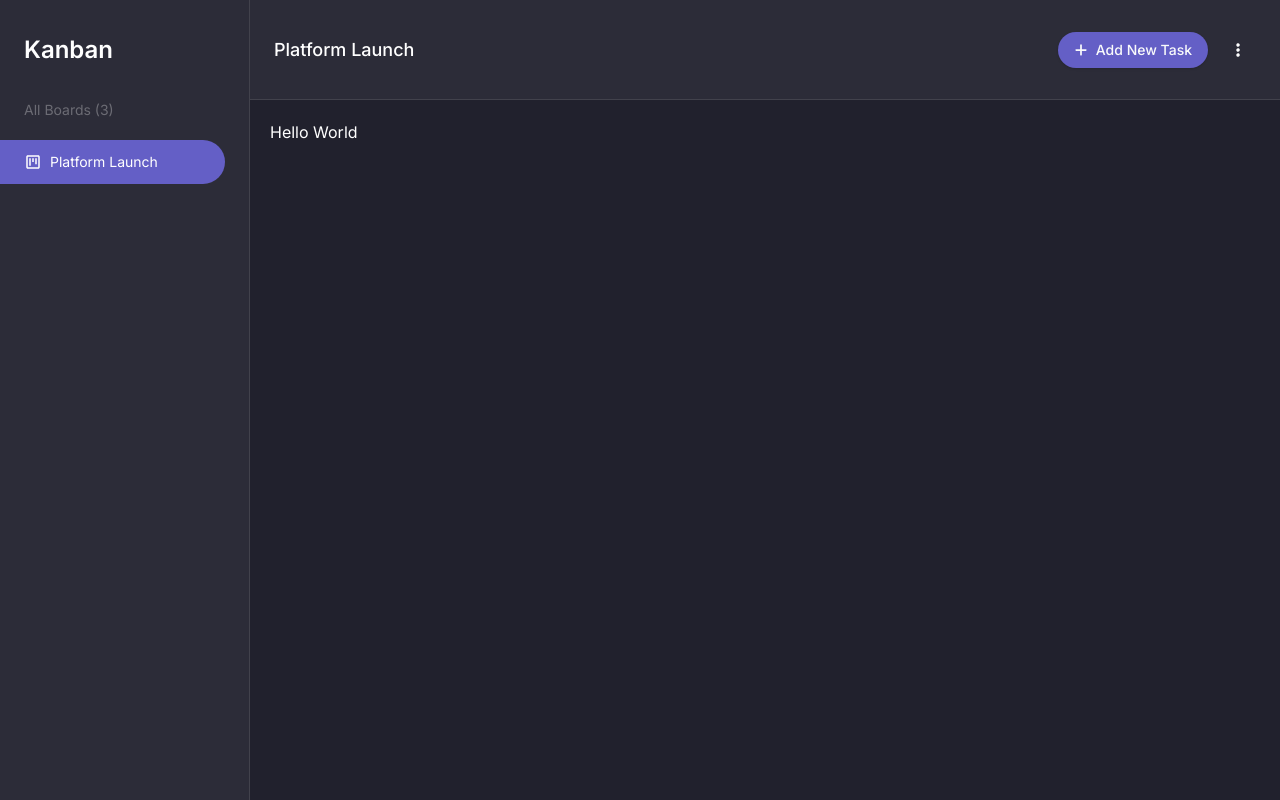
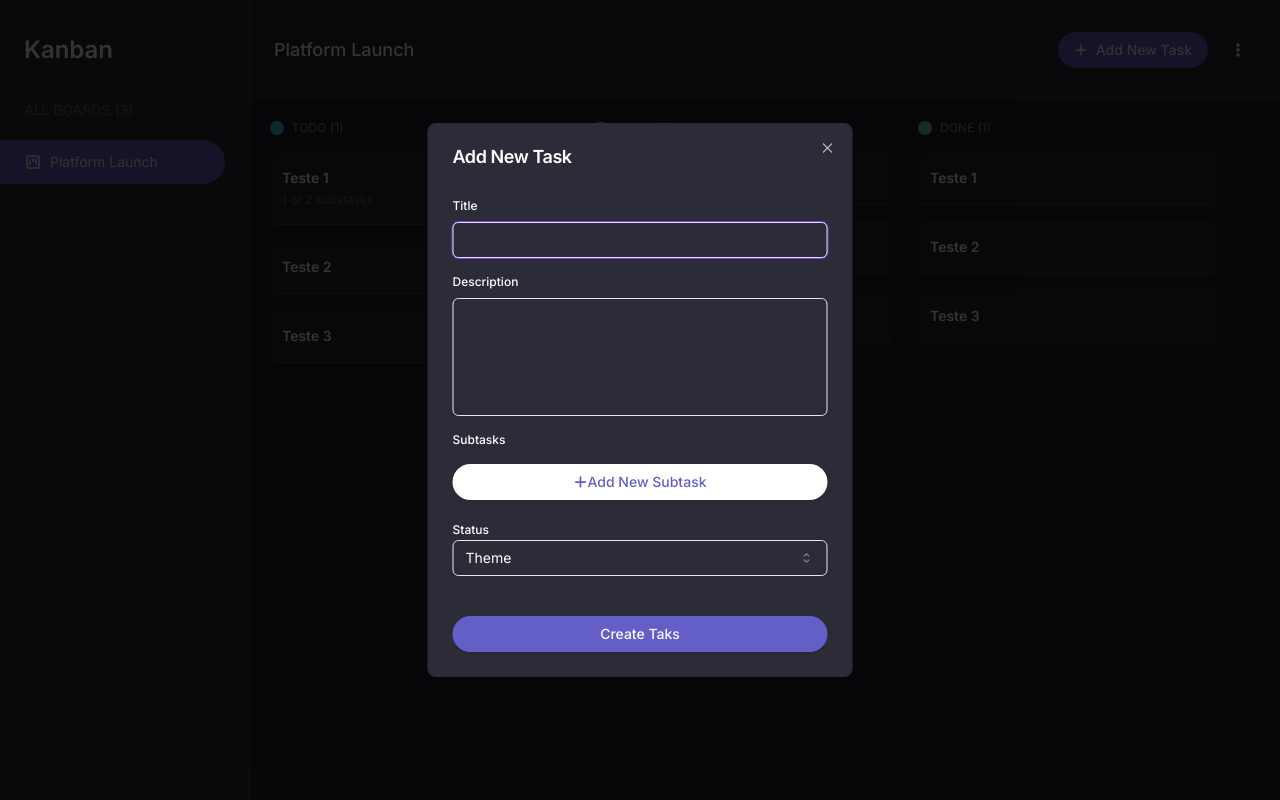
Before and after one commit to DaniloCHGS/kanban-app, a Next.js app: page / in a window 1280 px wide. Both pictures are taken after a click on the button "Add New Task". Built offline with nearby package versions, Linux system fonts and the light colour scheme.

Commit message:
Structure of kanban

```diff
--- /dev/null
+++ b/app/components/AddNewTaks.tsx
@@ -0,0 +1,106 @@
+"use client";
+
+import { Button } from "@/components/ui/button";
+import {
+  Dialog,
+  DialogContent,
+  DialogFooter,
+  DialogHeader,
+  DialogTitle,
+  DialogTrigger,
+} from "@/components/ui/dialog";
+import { Input } from "@/components/ui/input";
+import { Label } from "@/components/ui/label";
+import { Textarea } from "@/components/ui/textarea";
+import { FaPlus } from "react-icons/fa6";
+import { Subtask } from "./subtask";
+import { useState } from "react";
+import { v4 as uuidv4 } from "uuid";
+import {
+  Select,
+  SelectContent,
+  SelectItem,
+  SelectTrigger,
+  SelectValue,
+} from "@/components/ui/select";
+
+export function AddNewTaks() {
+  const [substasks, setSubstasks] = useState<string[]>([]);
+
+  function addNewSubstasks() {
+    const newSubstasks: string = uuidv4();
+    setSubstasks([...substasks, newSubstasks]);
+  }
+
+  function removeSubstasks(sub: string) {
+    const filteredSubstasks: string[] = substasks.filter(
+      (task) => task !== sub,
+    );
+    setSubstasks([...filteredSubstasks]);
+  }
+
+  return (
+    <Dialog>
+      <DialogTrigger asChild>
+        <Button className="gap-2 rounded-full">
+          <FaPlus /> Add New Task
+        </Button>
+      </DialogTrigger>
+      <DialogContent className="border-theme-secondary bg-theme-secondary text-white sm:max-w-[425px]">
+        <DialogHeader>
+          <DialogTitle>Add New Task</DialogTitle>
+        </DialogHeader>
+        <div className="grid gap-4 py-4">
+          <div className="grid gap-2">
+            <Label className="text-xs" htmlFor="title">
+              Title
+            </Label>
+            <Input id="title" />
+          </div>
+          <div className="grid gap-2">
+            <Label className="text-xs" htmlFor="description">
+              Description
+            </Label>
+            <Textarea id="description" rows={5} className="resize-none" />
+          </div>
+          <div className="grid gap-2">
+            <Label className="text-xs">Subtasks</Label>
+            <div className="grid max-h-[168px] gap-2 overflow-y-auto">
+              {substasks.length > 0 &&
+                substasks.map((substasks) => (
+                  <Subtask.Add
+                    key={substasks}
+                    onRemove={() => removeSubstasks(substasks)}
+                  />
+                ))}
+            </div>
+            <Button
+              onClick={addNewSubstasks}
+              className="rounded-full bg-white text-theme-purple hover:text-white"
+            >
+              <FaPlus /> Add New Subtask
+            </Button>
+            <div className="my-2">
+              <Label className="text-xs">Status</Label>
+              <Select>
+                <SelectTrigger>
+                  <SelectValue placeholder="Theme" />
+                </SelectTrigger>
+                <SelectContent>
+                  <SelectItem value="light">Light</SelectItem>
+                  <SelectItem value="dark">Dark</SelectItem>
+                  <SelectItem value="system">System</SelectItem>
+                </SelectContent>
+              </Select>
+            </div>
+          </div>
+        </div>
+        <DialogFooter>
+          <Button type="submit" className="w-full rounded-full">
+            Create Taks
+          </Button>
+        </DialogFooter>
+      </DialogContent>
+    </Dialog>
+  );
+}
--- a/app/components/aside.tsx
+++ b/app/components/aside.tsx
@@ -6,7 +6,9 @@ export function Aside() {
       <header className="flex h-[100px] items-center px-6 text-2xl font-semibold">
         Kanban
       </header>
-      <span className="block pl-6 text-sm text-white/30">All Boards (3)</span>
+      <span className="block pl-6 text-sm uppercase text-white/30">
+        All Boards (3)
+      </span>
 
       <nav className="mt-5 flex w-full flex-col">
         <AsideLink href="/" title="Platform Launch" />
--- /dev/null
+++ b/app/components/kanban/column.tsx
@@ -0,0 +1,33 @@
+import { ComponentProps } from "react";
+import { twMerge } from "tailwind-merge";
+
+type Column = "todo" | "doing" | "done";
+
+interface ColumnProps extends ComponentProps<"section"> {
+  type: Column;
+  quantityTasks: number;
+}
+
+export function Column({
+  className,
+  type,
+  quantityTasks = 0,
+  children,
+  ...props
+}: Readonly<ColumnProps>) {
+  return (
+    <section
+      className={twMerge("flex w-[300px] flex-col gap-4", className)}
+      {...props}
+    >
+      <h3 className="flex items-center gap-2 text-xs uppercase text-white/50">
+        <div
+          data-type={type}
+          className="h-3.5 w-3.5 rounded-full capitalize data-[type=doing]:bg-theme-purple data-[type=done]:bg-theme-kanban-done data-[type=todo]:bg-theme-kanban-todo"
+        />
+        {type} ({quantityTasks})
+      </h3>
+      {children}
+    </section>
+  );
+}
--- /dev/null
+++ b/app/components/kanban/index.tsx
@@ -0,0 +1,5 @@
+import { ReactNode } from "react";
+
+export function Kanban({ children }: Readonly<{ children: ReactNode }>) {
+  return <div className="flex w-full gap-6 overflow-x-hidden">{children}</div>;
+}
--- /dev/null
+++ b/app/components/kanban/task.tsx
@@ -0,0 +1,103 @@
+"use client";
+
+import { ComponentProps, useMemo } from "react";
+import { twMerge } from "tailwind-merge";
+
+import {
+  Dialog,
+  DialogContent,
+  DialogFooter,
+  DialogHeader,
+  DialogTitle,
+  DialogTrigger,
+} from "@/components/ui/dialog";
+import {
+  Select,
+  SelectContent,
+  SelectItem,
+  SelectTrigger,
+  SelectValue,
+} from "@/components/ui/select";
+
+import { Button } from "@/components/ui/button";
+import { Subtask } from "../subtask";
+
+interface TaskProps extends ComponentProps<"div"> {
+  title: string;
+  substasks?: {
+    quantity: number;
+    done: number;
+  };
+}
+
+export function Task({
+  className,
+  substasks,
+  title,
+  ...props
+}: Readonly<TaskProps>) {
+  const substasksMemo = useMemo(() => {
+    if (substasks) {
+      return `${substasks.done} of ${substasks.quantity} substasks`;
+    }
+    return null;
+  }, [substasks]);
+
+  return (
+    <Dialog>
+      <DialogTrigger asChild>
+        <div
+          className={twMerge(
+            "cursor-pointer rounded-md border-b border-white/10 bg-theme-secondary px-3 py-4 transition hover:bg-theme-secondary/75",
+            className,
+          )}
+          {...props}
+        >
+          <header className="flex flex-col gap-1">
+            <h4 className="text-sm font-semibold">{title}</h4>
+            {substasksMemo && (
+              <p className="text-xs text-white/30">{substasksMemo}</p>
+            )}
+          </header>
+        </div>
+      </DialogTrigger>
+      <DialogContent className="border-theme-secondary bg-theme-secondary text-white sm:max-w-[425px]">
+        <DialogHeader>
+          <DialogTitle>{title}</DialogTitle>
+        </DialogHeader>
+        <div className="grid gap-4 py-4">
+          <p className="text-xs text-white/30">
+            Lorem ipsum dolor sit, amet consectetur adipisicing elit. Expedita
+            ratione nam accusantium nulla eligendi nihil. Enim ullam odit vero
+            magni quaerat minima ipsum nemo repellat harum, adipisci molestias,
+            omnis cumque?
+          </p>
+          <div className="">
+            <span className="text-xs">{substasksMemo}</span>
+
+            <div className="mt-2 space-y-2">
+              <Subtask.Check title="Sub 1" />
+              <Subtask.Check title="Sub 2" />
+            </div>
+          </div>
+
+          <Select>
+            <SelectTrigger>
+              <SelectValue placeholder="Theme" />
+            </SelectTrigger>
+            <SelectContent>
+              <SelectItem value="light">Light</SelectItem>
+              <SelectItem value="dark">Dark</SelectItem>
+              <SelectItem value="system">System</SelectItem>
+            </SelectContent>
+          </Select>
+        </div>
+        <DialogFooter>
+          <Button type="submit" className="w-full rounded-full">
+            Update Taks
+          </Button>
+        </DialogFooter>
+      </DialogContent>
+    </Dialog>
+  );
+}
--- a/app/components/menu-top.tsx
+++ b/app/components/menu-top.tsx
@@ -9,15 +9,14 @@ import {
   DropdownMenuSeparator,
   DropdownMenuTrigger,
 } from "@/components/ui/dropdown-menu";
+import { AddNewTaks } from "./AddNewTaks";
 
 export function MenuTop() {
   return (
     <nav className="flex items-center justify-between border-b border-white/10 bg-theme-secondary px-6">
       <h2 className="text-lg font-medium">Platform Launch</h2>
       <div className="flex items-center gap-3">
-        <Button className="gap-2 rounded-full">
-          <FaPlus /> Add New Task
-        </Button>
+        <AddNewTaks />
 
         <DropdownMenu>
           <DropdownMenuTrigger asChild>
--- /dev/null
+++ b/app/components/subtask.tsx
@@ -0,0 +1,54 @@
+"use client";
+
+import { Checkbox } from "@/components/ui/checkbox";
+import { Input } from "@/components/ui/input";
+import { Label } from "@/components/ui/label";
+import { ComponentProps, useState } from "react";
+import { RiCloseLargeFill } from "react-icons/ri";
+
+interface AddProps extends ComponentProps<"input"> {
+  onRemove: () => void;
+}
+
+function Add({ className, onRemove, ...props }: Readonly<AddProps>) {
+  return (
+    <div className="flex gap-2">
+      <Input {...props} />
+      <button className="px-2 text-lg font-bold" onClick={onRemove}>
+        <RiCloseLargeFill />
+      </button>
+    </div>
+  );
+}
+
+interface CheckProps {
+  title: string;
+  finished?: boolean;
+}
+
+function Check({ title }: Readonly<CheckProps>) {
+  const [finished, setFinished] = useState<boolean>(false);
+
+  return (
+    <div
+      data-finished={finished}
+      className="group flex items-center gap-2 bg-theme p-2"
+    >
+      <Checkbox
+        id={title}
+        onClick={() => setFinished((oldState) => !oldState)}
+      />
+      <Label
+        htmlFor={title}
+        className="flex-1 cursor-pointer text-xs font-medium group-data-[finished=true]:text-white/30 group-data-[finished=true]:line-through"
+      >
+        {title}
+      </Label>
+    </div>
+  );
+}
+
+export const Subtask = {
+  Add,
+  Check,
+};
--- a/app/page.tsx
+++ b/app/page.tsx
@@ -1,3 +1,33 @@
+import { Kanban } from "./components/kanban";
+import { Column } from "./components/kanban/column";
+import { Task } from "./components/kanban/task";
+
 export default function Home() {
-  return <h1>Hello World</h1>;
+  return (
+    <div className="flex gap-6">
+      <Kanban>
+        <Column type="todo" quantityTasks={1}>
+          <Task
+            title="Teste 1"
+            substasks={{
+              done: 1,
+              quantity: 2,
+            }}
+          />
+          <Task title="Teste 2" />
+          <Task title="Teste 3" />
+        </Column>
+        <Column type="doing" quantityTasks={1}>
+          <Task title="Teste 1" />
+          <Task title="Teste 2" />
+          <Task title="Teste 3" />
+        </Column>
+        <Column type="done" quantityTasks={1}>
+          <Task title="Teste 1" />
+          <Task title="Teste 2" />
+          <Task title="Teste 3" />
+        </Column>
+      </Kanban>
+    </div>
+  );
 }
--- a/package.json
+++ b/package.json
@@ -38,6 +38,7 @@
     "@radix-ui/react-toggle": "^1.1.0",
     "@radix-ui/react-toggle-group": "^1.1.0",
     "@radix-ui/react-tooltip": "^1.1.2",
+    "@types/uuid": "^10.0.0",
     "class-variance-authority": "^0.7.0",
     "clsx": "^2.1.1",
     "cmdk": "^1.0.0",
@@ -58,6 +59,7 @@
     "tailwind-merge": "^2.4.0",
     "tailwind-variants": "^0.2.1",
     "tailwindcss-animate": "^1.0.7",
+    "uuid": "^10.0.0",
     "vaul": "^0.9.1",
     "zod": "^3.23.8"
   },
--- a/tailwind.config.ts
+++ b/tailwind.config.ts
@@ -25,6 +25,11 @@ const config = {
           purple: {
             DEFAULT: "#645fc6",
             secondary: "#4e4b87",
+          },
+          kanban: {
+            todo: "#4bc1e7",
+            done: "#62e4b1",
+            "new-column": "#24242e",
           },
         },
         border: "hsl(var(--border))",
```
Also changed, not shown: 1 other file (tests, documents, lock files or other folders).
